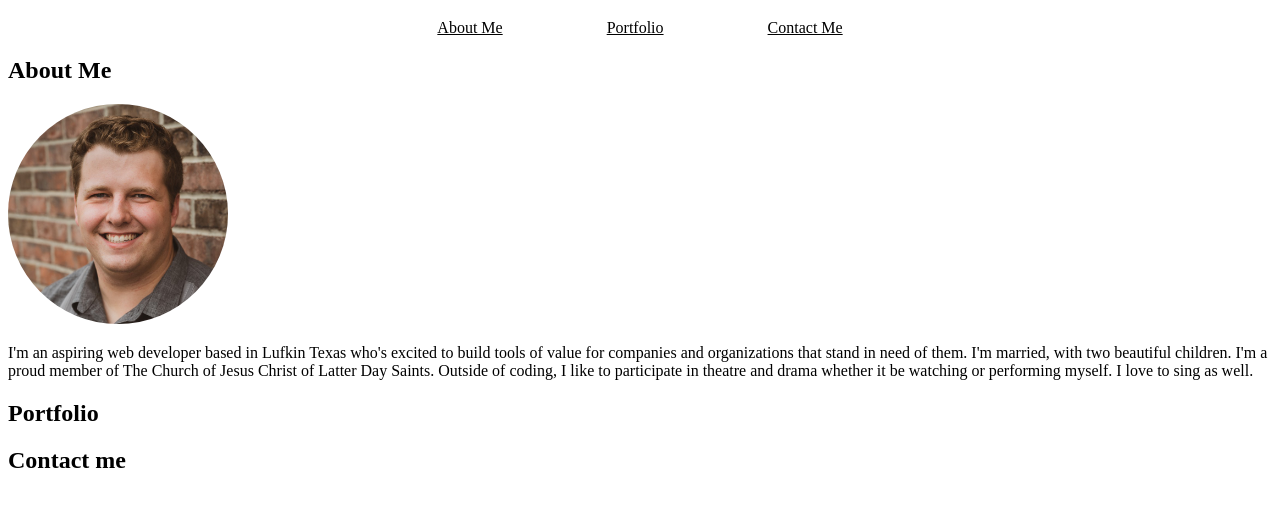
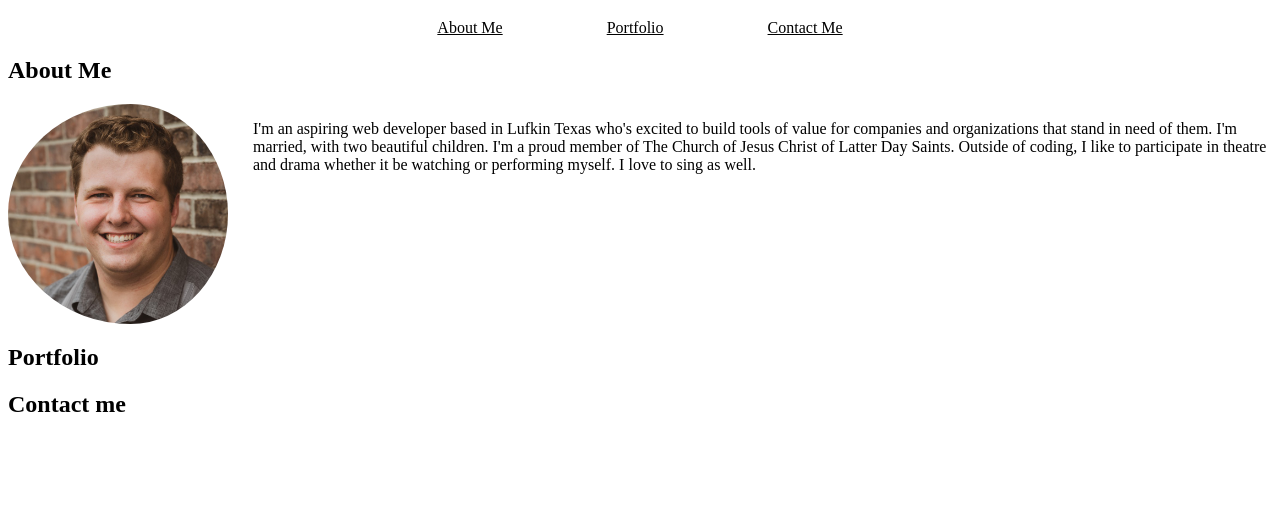
Before and after one commit to jameswhatcott/portfolio, a plain HTML site: page index.html in a window 1280 px wide. Shown: the part 61-568 px from the top of the page. Drawn offline with Linux system fonts and the light colour scheme.

Commit message:
made the picutre and paragraph side by side

```diff
--- a/index.html
+++ b/index.html
@@ -13,10 +13,12 @@
         <main>
             <section>
                 <h2>About Me</h2>
-                <img src="./headshot.jpeg" alt="headshot"/>
-                <p>
-                    I'm an aspiring web developer based in Lufkin Texas who's excited to build tools of value for companies and organizations that stand in need of them. I'm married, with two beautiful children. I'm a proud member of The Church of Jesus Christ of Latter Day Saints. Outside of coding, I like to participate in theatre and drama whether it be watching or performing myself. I love to sing as well.
-                </p>
+                <div class="me">
+                    <img src="./headshot.jpeg" alt="headshot"/>
+                    <p>
+                        I'm an aspiring web developer based in Lufkin Texas who's excited to build tools of value for companies and organizations that stand in need of them. I'm married, with two beautiful children. I'm a proud member of The Church of Jesus Christ of Latter Day Saints. Outside of coding, I like to participate in theatre and drama whether it be watching or performing myself. I love to sing as well.
+                    </p>
+                </div>
             </section>
             <section>
                 <h2>Portfolio</h2>
--- a/style.css
+++ b/style.css
@@ -10,4 +10,9 @@ a {
 img {
     width: 220px;
     border-radius: 50%;
+    padding-right: 25px;
 }
+
+.me {
+    display: flex;
+}
```
